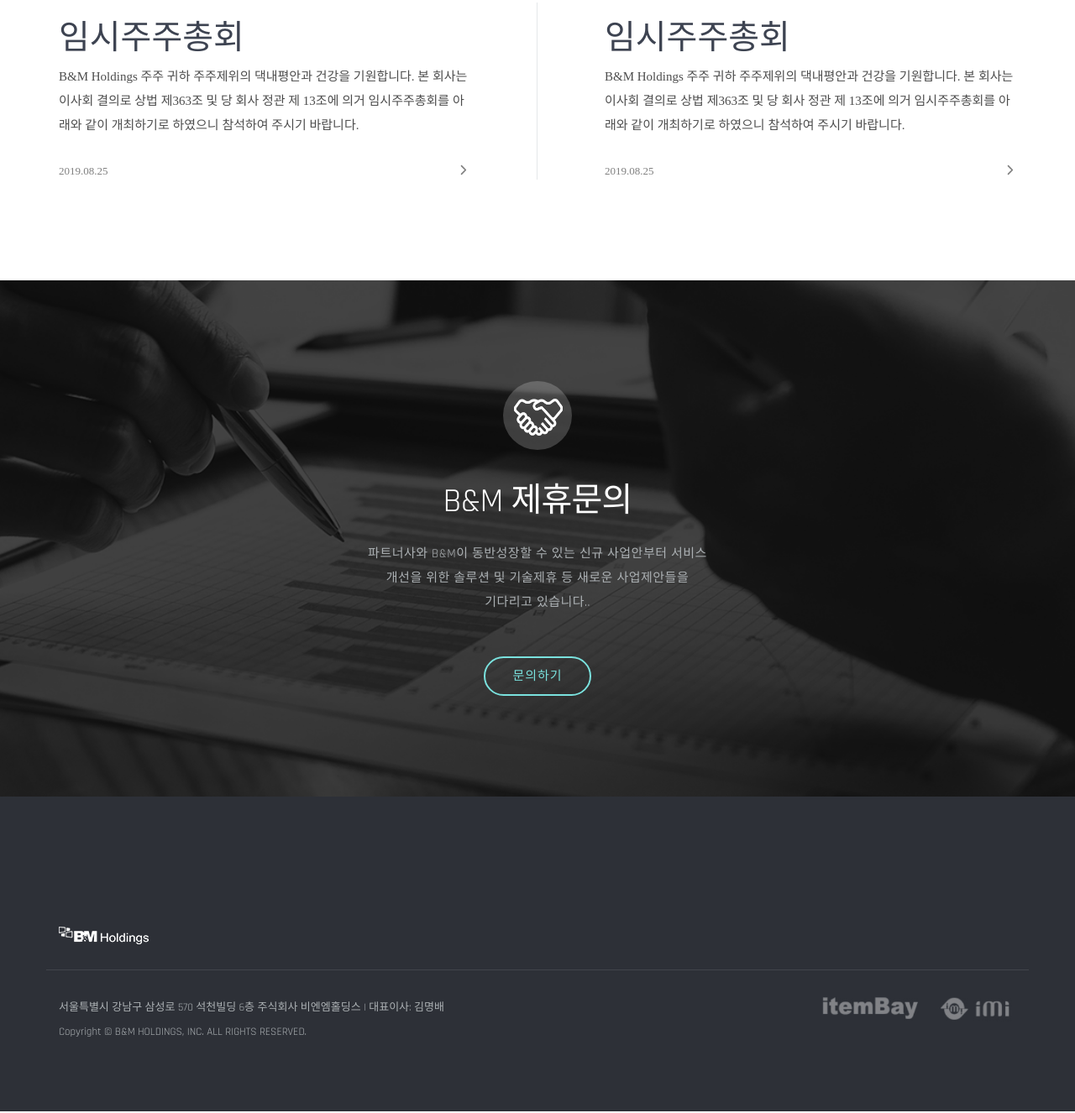
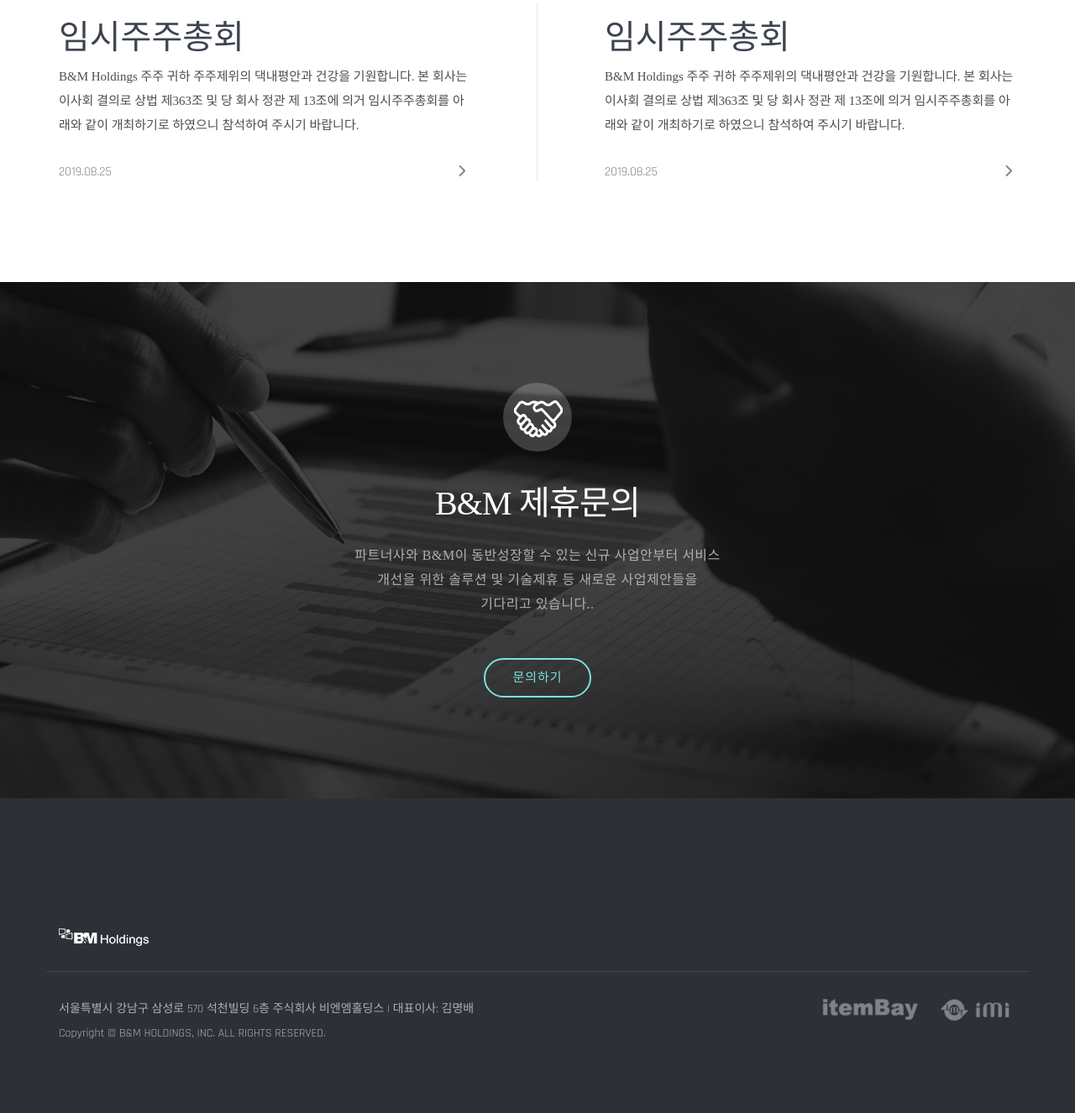
Before and after one commit to hjn-pakr/bnmholdings, a plain HTML site: page index.html in a window 1280 px wide. Shown: the part 2128-3454 px from the top of the page at 84% size. Drawn offline with Linux system fonts and the light colour scheme; a web font is replaced by a local one.

Commit message:
전체적인 글꼴 수정

```diff
--- a/css/styles.css
+++ b/css/styles.css
@@ -866,6 +866,8 @@ Notice
 .notice ul.notice-footer li {
   font-size: 13px;
   display: inline-block;
+  font-size: 15px;
+  font-family: Rajdhani;
   color: rgba(0, 0, 0, 0.5);
 }
 
@@ -956,6 +958,7 @@ Notice
   background: url("../img/alliances-bg.jpg") no-repeat center center;
   background-size: cover;
   position: relative;
+  font-family: NanumSquare;
 }
 .alliance-slider .container::before {
   content: "";
@@ -998,6 +1001,7 @@ Notice
 .alliance-slider p {
   color: #acb1b4;
   text-transform: uppercase;
+  font-size: 16px;
   letter-spacing: 0.5px;
 }
 
@@ -1052,7 +1056,7 @@ footer .footer-branding {
 }
 footer p {
   color: #acb1b4;
-  font-size: 13px;
+  font-size: 14px;
 }
 footer a {
   color: #fff;
```
Also changed, not shown: index.html (+2 -0 lines).
